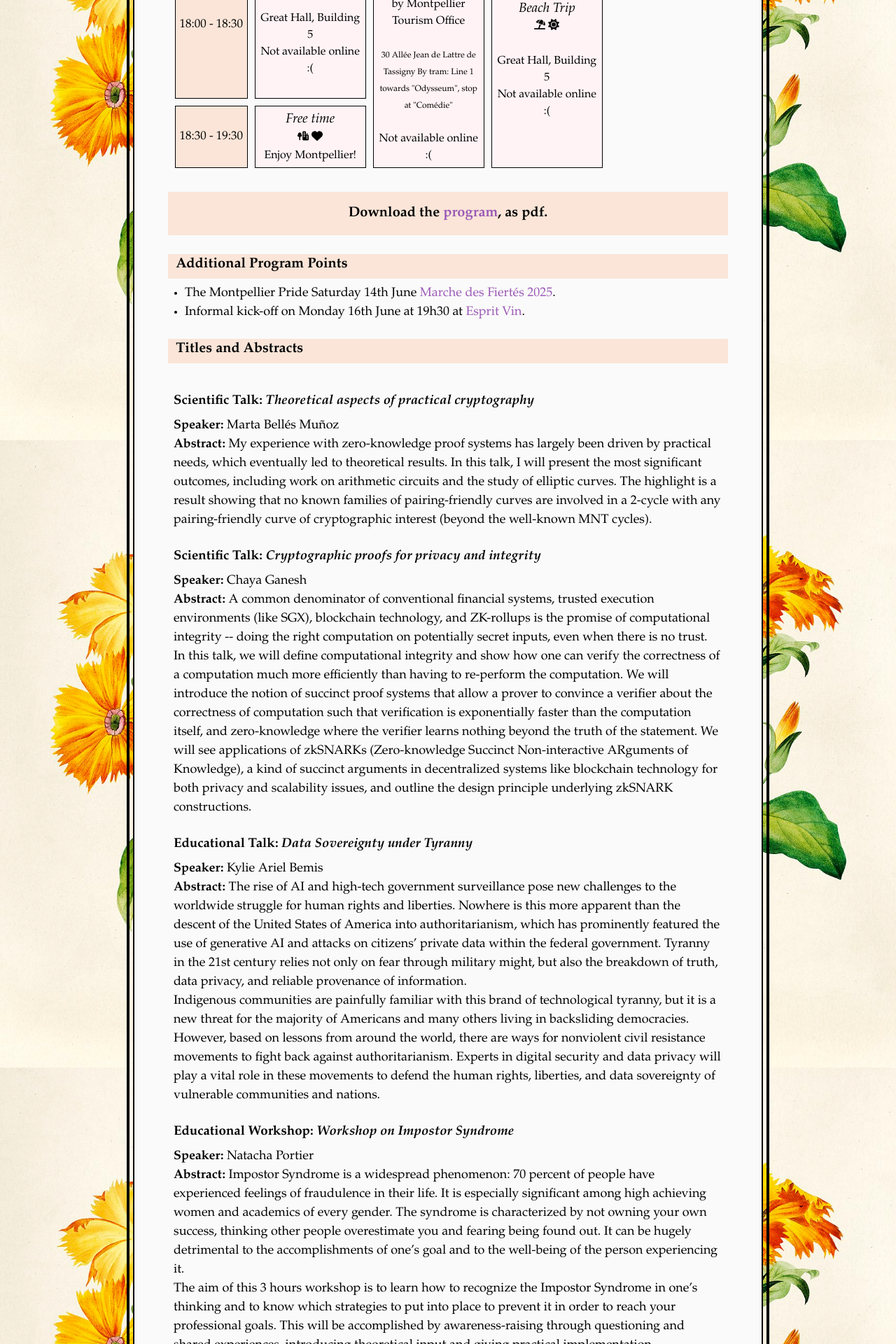
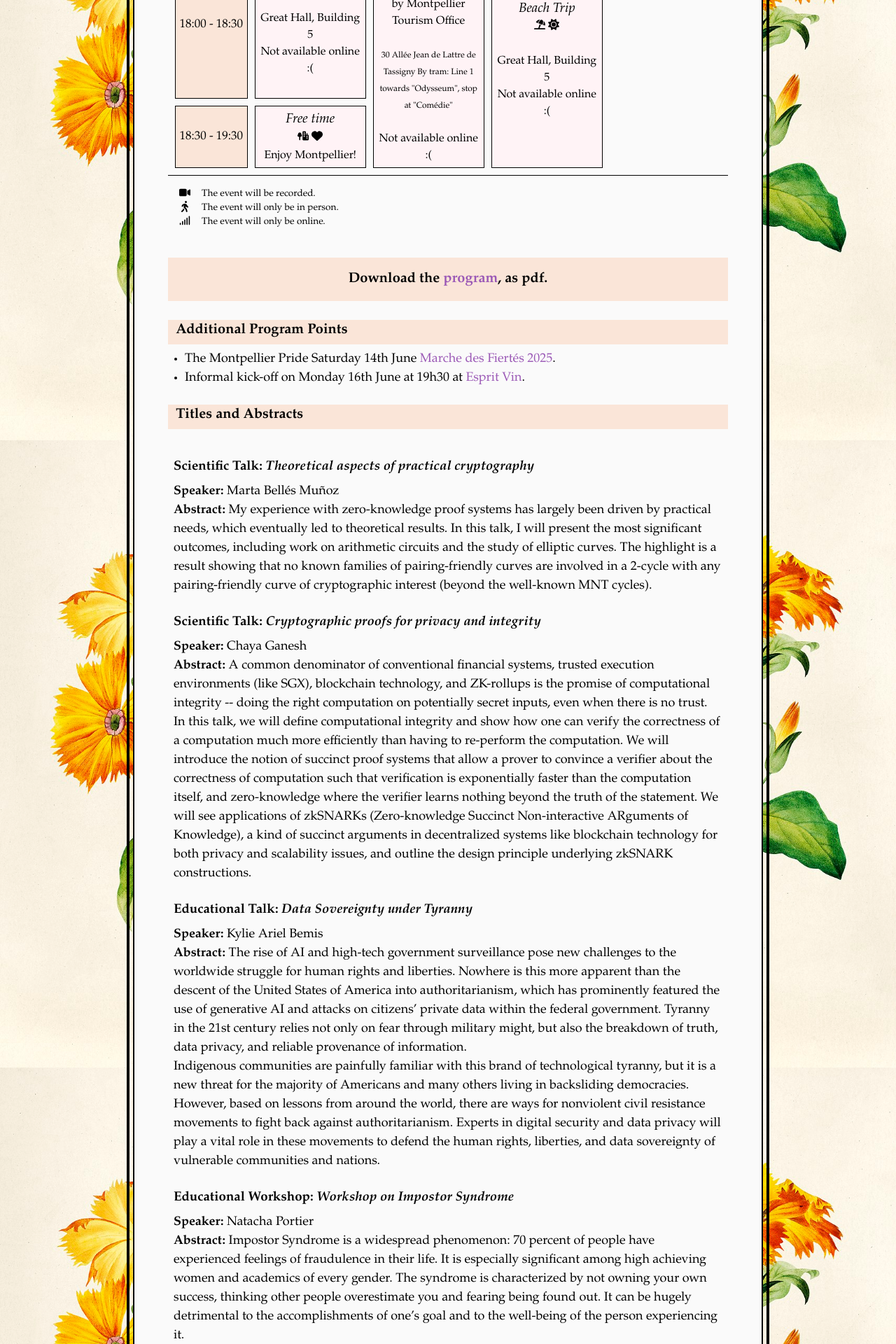
Before and after one commit to women-in-cryptography/decryptingdiversity.github.io, a Jekyll site: the page built from program.html, in a window 1280 px wide. Shown: the part 2957-4877 px from the top of the page at 70% size. Built offline with Jekyll 4.4.1, drawn with Linux system fonts in a browser that asks for light colours.

Commit message:
Add legende

```diff
--- a/css/main.scss
+++ b/css/main.scss
@@ -712,6 +712,20 @@ table {
   }
 }
 
+.legend {
+  border-top: 1px solid black;
+  text-align: left;
+  padding: 1rem;
+
+  > .inside-legend {
+    display: flex;
+    gap: 1em;
+  }
+
+  > .inside-legend p  {
+    font-size: 0.85em;
+  }
+}
 
 .speaker-list {
   margin-left:1.5rem;
--- a/program.html
+++ b/program.html
@@ -692,6 +692,20 @@ By tram: Line 1 towards
 
 </div>
 
+<div class="legend">
+  <div class="inside-legend">
+<svg xmlns="http://www.w3.org/2000/svg" viewBox="0 0 576 512" class="small-icon"><!--!Font Awesome Free 6.7.2 by @fontawesome - https://fontawesome.com License - https://fontawesome.com/license/free Copyright 2025 Fonticons, Inc.--><path d="M0 128C0 92.7 28.7 64 64 64l256 0c35.3 0 64 28.7 64 64l0 256c0 35.3-28.7 64-64 64L64 448c-35.3 0-64-28.7-64-64L0 128zM559.1 99.8c10.4 5.6 16.9 16.4 16.9 28.2l0 256c0 11.8-6.5 22.6-16.9 28.2s-23 5-32.9-1.6l-96-64L416 337.1l0-17.1 0-128 0-17.1 14.2-9.5 96-64c9.8-6.5 22.4-7.2 32.9-1.6z"/></svg>
+<p>The event will be recorded.</p>
+  </div>
+  <div class="inside-legend">
+<svg xmlns="http://www.w3.org/2000/svg" viewBox="0 0 320 512" class="small-icon"><!--!Font Awesome Free 6.7.2 by @fontawesome - https://fontawesome.com License - https://fontawesome.com/license/free Copyright 2025 Fonticons, Inc.--><path d="M160 48a48 48 0 1 1 96 0 48 48 0 1 1 -96 0zM126.5 199.3c-1 .4-1.9 .8-2.9 1.2l-8 3.5c-16.4 7.3-29 21.2-34.7 38.2l-2.6 7.8c-5.6 16.8-23.7 25.8-40.5 20.2s-25.8-23.7-20.2-40.5l2.6-7.8c11.4-34.1 36.6-61.9 69.4-76.5l8-3.5c20.8-9.2 43.3-14 66.1-14c44.6 0 84.8 26.8 101.9 67.9L281 232.7l21.4 10.7c15.8 7.9 22.2 27.1 14.3 42.9s-27.1 22.2-42.9 14.3L247 287.3c-10.3-5.2-18.4-13.8-22.8-24.5l-9.6-23-19.3 65.5 49.5 54c5.4 5.9 9.2 13 11.2 20.8l23 92.1c4.3 17.1-6.1 34.5-23.3 38.8s-34.5-6.1-38.8-23.3l-22-88.1-70.7-77.1c-14.8-16.1-20.3-38.6-14.7-59.7l16.9-63.5zM68.7 398l25-62.4c2.1 3 4.5 5.8 7 8.6l40.7 44.4-14.5 36.2c-2.4 6-6 11.5-10.6 16.1L54.6 502.6c-12.5 12.5-32.8 12.5-45.3 0s-12.5-32.8 0-45.3L68.7 398z"/></svg>
+<p>The event will only be in person.</p>
+  </div>
+  <div class="inside-legend">
+<svg xmlns="http://www.w3.org/2000/svg" viewBox="0 0 640 512" class="small-icon"><!--!Font Awesome Free 6.7.2 by @fontawesome - https://fontawesome.com License - https://fontawesome.com/license/free Copyright 2025 Fonticons, Inc.--><path d="M576 0c17.7 0 32 14.3 32 32l0 448c0 17.7-14.3 32-32 32s-32-14.3-32-32l0-448c0-17.7 14.3-32 32-32zM448 96c17.7 0 32 14.3 32 32l0 352c0 17.7-14.3 32-32 32s-32-14.3-32-32l0-352c0-17.7 14.3-32 32-32zM352 224l0 256c0 17.7-14.3 32-32 32s-32-14.3-32-32l0-256c0-17.7 14.3-32 32-32s32 14.3 32 32zM192 288c17.7 0 32 14.3 32 32l0 160c0 17.7-14.3 32-32 32s-32-14.3-32-32l0-160c0-17.7 14.3-32 32-32zM96 416l0 64c0 17.7-14.3 32-32 32s-32-14.3-32-32l0-64c0-17.7 14.3-32 32-32s32 14.3 32 32z"/></svg>
+<p>The event will only be online.</p>
+  </div>
+</div>
 
 <br>
 
```
